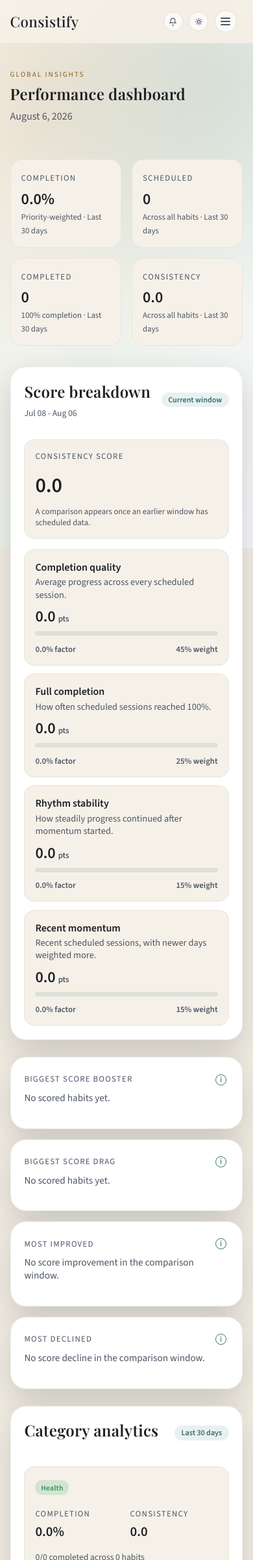
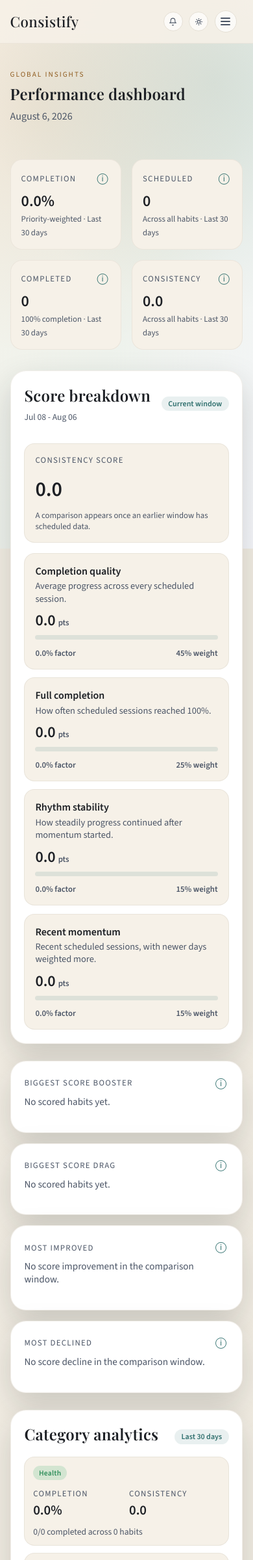
Before and after one commit to ehtesam75/Consistify, a Django app: page /dashboard/ in a window 390 px wide. Shown: the top 2400 px of the page at 65% size. Run offline with Django 5.2, Linux system fonts and the light colour scheme; the visitor is signed in with stand-in values (Sample User, id 1); data comes from the database, SQL or seed files in the repository; data that the repository does not hold is empty.

Commit message:
feat(ui): implement accessible tooltips for dashboard metrics
Integrate interactive help tooltips into the dashboard's statistic
cards to provide users with context regarding metric calculations.

- Update `dashboard.html` with ARIA-compliant tooltip markup and
  help buttons for key performance indicators.
- Refactor `styles.css` to include layout for `stat-card-heading` and
  new tooltip positioning rules.
- Update `views.py` with clearer, more user-friendly help text for
  score driver cards.
- Adjust `tests.py` to validate the increased number of help elements
  and updated content strings.

```diff
--- a/habits/static/habits/css/styles.css
+++ b/habits/static/habits/css/styles.css
@@ -2002,6 +2002,28 @@ html {
     align-items: center;
     justify-content: space-between;
     gap: 0.6rem;
+}
+
+.stat-card-heading {
+    display: flex;
+    align-items: center;
+    justify-content: space-between;
+    gap: 0.6rem;
+}
+
+.stats-grid .stat-card {
+    position: relative;
+}
+
+.stats-grid .score-driver-help {
+    position: static;
+}
+
+.stats-grid .score-driver-tooltip {
+    top: 2.9rem;
+    right: 1rem;
+    left: 1rem;
+    width: auto;
 }
 
 .score-driver-help {
@@ -3421,8 +3443,7 @@ body.auth-page main {
     }
 
     .mobile-hide-action,
-    .mobile-hide-find-users,
-    .dashboard-page .mobile-hide-active-habits {
+    .mobile-hide-find-users {
         display: none;
     }
 
@@ -4067,6 +4088,36 @@ body.auth-page main {
 
     .category-summary-grid {
         grid-template-columns: 1fr;
+        gap: 0.65rem;
+    }
+
+    .category-analytics-card {
+        gap: 0.65rem;
+    }
+
+    .category-analytics-card .card-header {
+        margin-bottom: 0;
+    }
+
+    .category-summary {
+        gap: 0.6rem;
+        padding: 0.8rem;
+    }
+
+    .category-summary-head {
+        min-height: 0;
+    }
+
+    .category-summary-stats {
+        gap: 0.5rem;
+    }
+
+    .category-summary-stats strong {
+        margin-top: 0.1rem;
+    }
+
+    .category-summary .habit-meta {
+        margin-top: 0;
     }
 
     .card {
--- a/habits/templates/habits/dashboard.html
+++ b/habits/templates/habits/dashboard.html
@@ -17,39 +17,66 @@
 
 <section class="stats-grid wide">
     <div class="stat-card">
+        <div class="stat-card-heading">
             <span class="stat-label">
                 <span class="dashboard-stat-label-desktop">Overall completion</span>
                 <span class="dashboard-stat-label-mobile">Completion</span>
             </span>
+            <div class="score-driver-help">
+                <button type="button" class="score-driver-help-button" aria-label="About completion" aria-describedby="dashboard-stat-help-completion" aria-expanded="false" data-score-driver-help>
+                    <span aria-hidden="true">ⓘ</span>
+                </button>
+                <span class="score-driver-tooltip" id="dashboard-stat-help-completion" role="tooltip">Average progress across scheduled sessions, weighted by each habit's priority.</span>
+            </div>
+        </div>
         <span class="stat-value">{{ overall_rate }}%</span>
         <span class="stat-note">Priority-weighted · {{ dashboard_window_note }}</span>
     </div>
     <div class="stat-card">
+        <div class="stat-card-heading">
             <span class="stat-label">
                 <span class="dashboard-stat-label-desktop">Scheduled sessions</span>
                 <span class="dashboard-stat-label-mobile">Scheduled</span>
             </span>
+            <div class="score-driver-help">
+                <button type="button" class="score-driver-help-button" aria-label="About scheduled sessions" aria-describedby="dashboard-stat-help-scheduled" aria-expanded="false" data-score-driver-help>
+                    <span aria-hidden="true">ⓘ</span>
+                </button>
+                <span class="score-driver-tooltip" id="dashboard-stat-help-scheduled" role="tooltip">Total habit sessions scheduled during the current 30-day window.</span>
+            </div>
+        </div>
         <span class="stat-value">{{ total_scheduled }}</span>
         <span class="stat-note">Across all habits · {{ dashboard_window_note }}</span>
     </div>
     <div class="stat-card">
+        <div class="stat-card-heading">
             <span class="stat-label">
                 <span class="dashboard-stat-label-desktop">Completed sessions</span>
                 <span class="dashboard-stat-label-mobile">Completed</span>
             </span>
+            <div class="score-driver-help">
+                <button type="button" class="score-driver-help-button" aria-label="About completed sessions" aria-describedby="dashboard-stat-help-completed" aria-expanded="false" data-score-driver-help>
+                    <span aria-hidden="true">ⓘ</span>
+                </button>
+                <span class="score-driver-tooltip" id="dashboard-stat-help-completed" role="tooltip">Scheduled sessions that reached 100% completion in the current window.</span>
+            </div>
+        </div>
         <span class="stat-value">{{ total_completed }}</span>
         <span class="stat-note">100% completion · {{ dashboard_window_note }}</span>
     </div>
-    <div class="stat-card mobile-hide-active-habits">
-        <span class="stat-label">Active habits</span>
-        <span class="stat-value">{{ total_habits }}</span>
-        <span class="stat-note">Currently tracked</span>
-    </div>
     <div class="stat-card">
+        <div class="stat-card-heading">
             <span class="stat-label">
                 <span class="dashboard-stat-label-desktop">Consistency score</span>
                 <span class="dashboard-stat-label-mobile">Consistency</span>
             </span>
+            <div class="score-driver-help">
+                <button type="button" class="score-driver-help-button" aria-label="About consistency" aria-describedby="dashboard-stat-help-consistency" aria-expanded="false" data-score-driver-help>
+                    <span aria-hidden="true">ⓘ</span>
+                </button>
+                <span class="score-driver-tooltip" id="dashboard-stat-help-consistency" role="tooltip">Weighted score combining completion quality, full completion, rhythm stability, and recent momentum.</span>
+            </div>
+        </div>
         <span class="stat-value">{{ overall_consistency }}</span>
         <span class="stat-note">Across all habits · {{ dashboard_window_note }}</span>
     </div>
--- a/habits/views.py
+++ b/habits/views.py
@@ -823,9 +823,9 @@ def _build_score_driver_cards(score_drivers):
             "value_label": "weighted share",
             "empty": "No scored habits yet.",
             "help_text": (
-                "The habit adding the largest weighted share to your overall "
-                "Consistency Score in the current window. Its share combines "
-                "its score with priority and scheduled frequency."
+                "This is the habit helping your overall Consistency Score the "
+                "most. A habit has more impact when it has a strong score, "
+                "higher priority, and more scheduled sessions."
             ),
         },
         {
@@ -835,9 +835,9 @@ def _build_score_driver_cards(score_drivers):
             "value_label": "possible score gap",
             "empty": "No scored habits yet.",
             "help_text": (
-                "The habit creating the largest weighted gap from a perfect "
-                "Consistency Score in the current window. The gap combines its "
-                "distance from 100 with priority and scheduled frequency."
+                "This is the habit holding your overall Consistency Score back "
+                "the most. The gap is larger when its score is farther from "
+                "100, especially with higher priority or more scheduled sessions."
             ),
         },
         {
```
Also changed, not shown: habits/tests.py (+8 -4 lines). Lines whose indentation alone changed are shown as unchanged.
